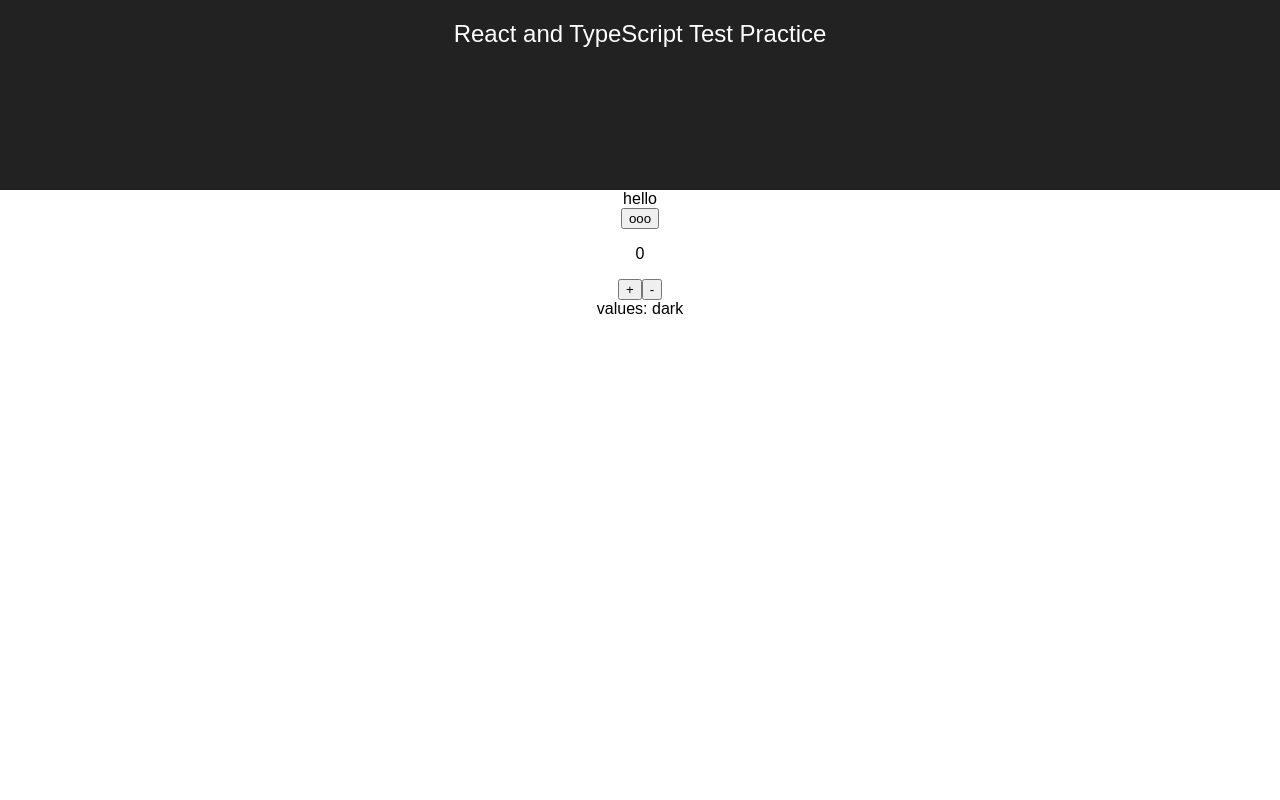
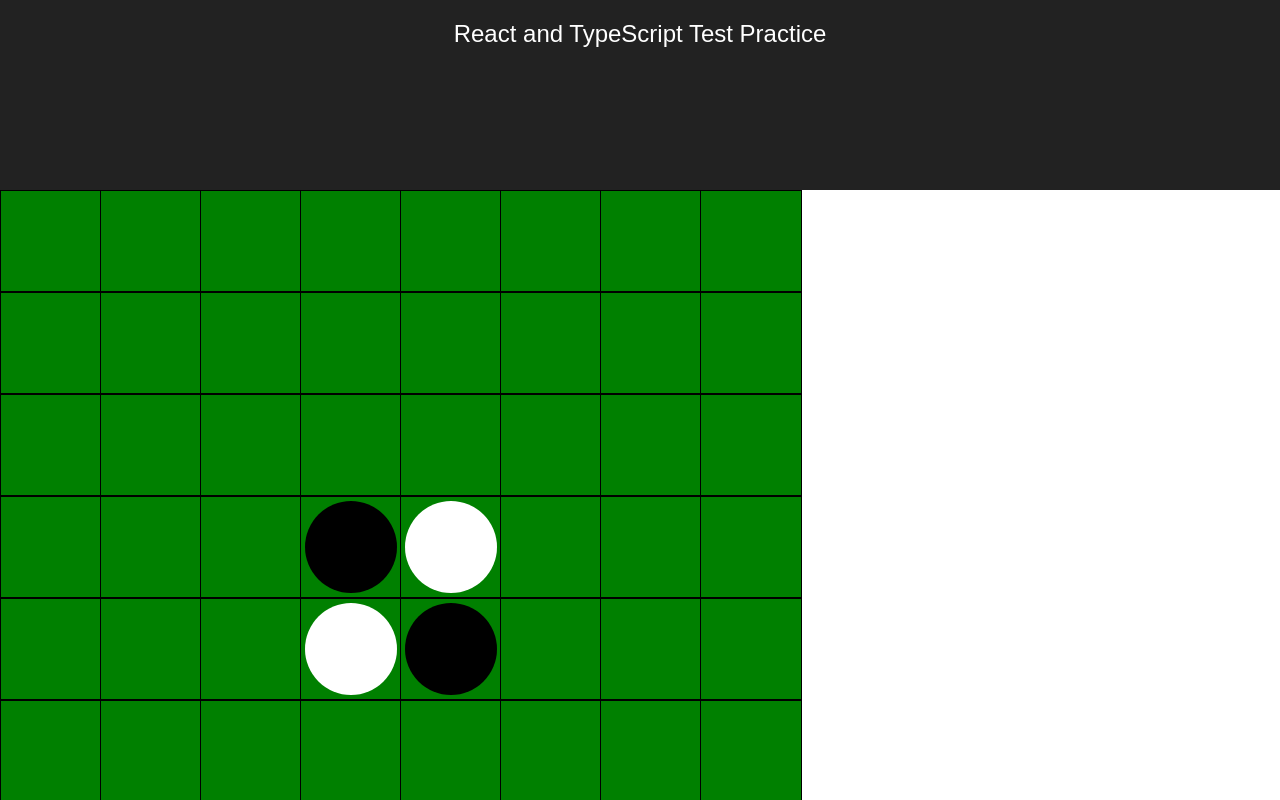
Before and after one commit to mrsekut/react-typescript-practice-project, a React (Create React App) app: page / in a window 1280 px wide. Shown: the top 800 px of the page. Built offline with nearby package versions, Linux system fonts and the light colour scheme.

Commit message:
[Add]grid-layout

```diff
--- a/src/App.tsx
+++ b/src/App.tsx
@@ -1,17 +1,26 @@
 import * as React from 'react';
 import styled from 'styled-components';
-import RxjsComponent from './components/others/rxjs';
-import ContextComponent from './components/others/Context/Context';
-import DucksContainer from './components/others/DucksContainer';
+// import RxjsComponent from './components/others/rxjs';
+// import DucksContainer from './components/others/DucksContainer';
+// import ContextComponent from './components/others/Context/Context';
+// import PracticeHooks from './components/others/PracticeHooks';
+import GridLayout from './components/others/GridLayout';
 
 const App = () => (
   <Wrapper>
     <Header>
       <Title>React and TypeScript Test Practice</Title>
     </Header>
-    <RxjsComponent />
-    <DucksContainer />
-    <ContextComponent />
+    {/* <RxjsComponent /> */}
+    {/* <DucksContainer /> */}
+    <GridLayout />
+    {/* <PracticeHooks
+      text="Focused, hard work is the real key
+      to success. Keep your eyes on the goal,
+      and just keep taking the next step
+      towards completing it.`"
+      maxLength={5}
+    /> */}
   </Wrapper>
 );
 
--- /dev/null
+++ b/src/components/others/GridLayout/index.tsx
@@ -0,0 +1,61 @@
+import * as React from 'react';
+import styled from 'styled-components';
+
+export const GridLayout = () => {
+  return (
+    <Grid>
+      <Board />
+      <Piece color="black" row="4" column="4" />
+      <Piece color="white" row="4" column="5" />
+      <Piece color="white" row="5" column="4" />
+      <Piece color="black" row="5" column="5" />
+    </Grid>
+  );
+};
+
+export default GridLayout;
+
+const Grid = styled.div`
+  display: grid;
+  background: white;
+  box-sizing: border-box;
+  grid-template-columns: repeat(8, 100px);
+`;
+
+const Cell = styled.div`
+  width: 100px;
+  height: 100px;
+`;
+
+const Area = styled(Cell)`
+  grid-row: ${({ row }: any) => row};
+  grid-column: ${({ column }: any) => column};
+`;
+
+// @ts-ignore
+const BoardCell: SFC<any> = styled(Area)`
+  background: green;
+  border: 1px solid black;
+`;
+
+// @ts-ignore
+const Piece: SFC<any> = styled(Area)`
+  border-radius: 100%;
+  width: 90px;
+  height: 90px;
+  margin: 5px;
+  vertical-align: middle;
+  text-align: center;
+  border: 1px solid transparent;
+  background: ${({ color }: any) => color};
+`;
+// @ts-ignore
+const Board: SFC<{}> = () => {
+  return Array.from({ length: 8 }).map((_, i) => {
+    return Array.from({ length: 8 }).map((x, j) => {
+      const row = i + 1;
+      const column = j + 1;
+      return <BoardCell key={`${row}_${column}`} row={row} column={column} />;
+    });
+  });
+};
```
